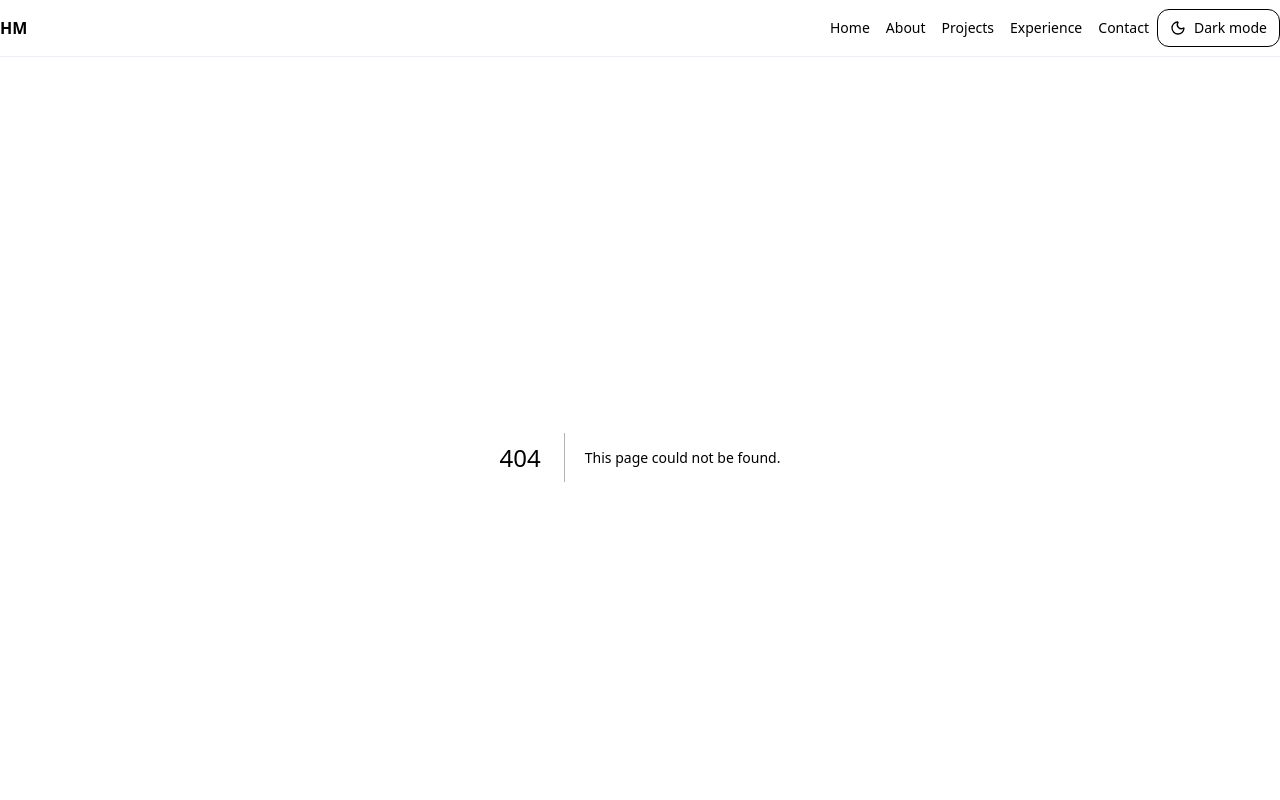
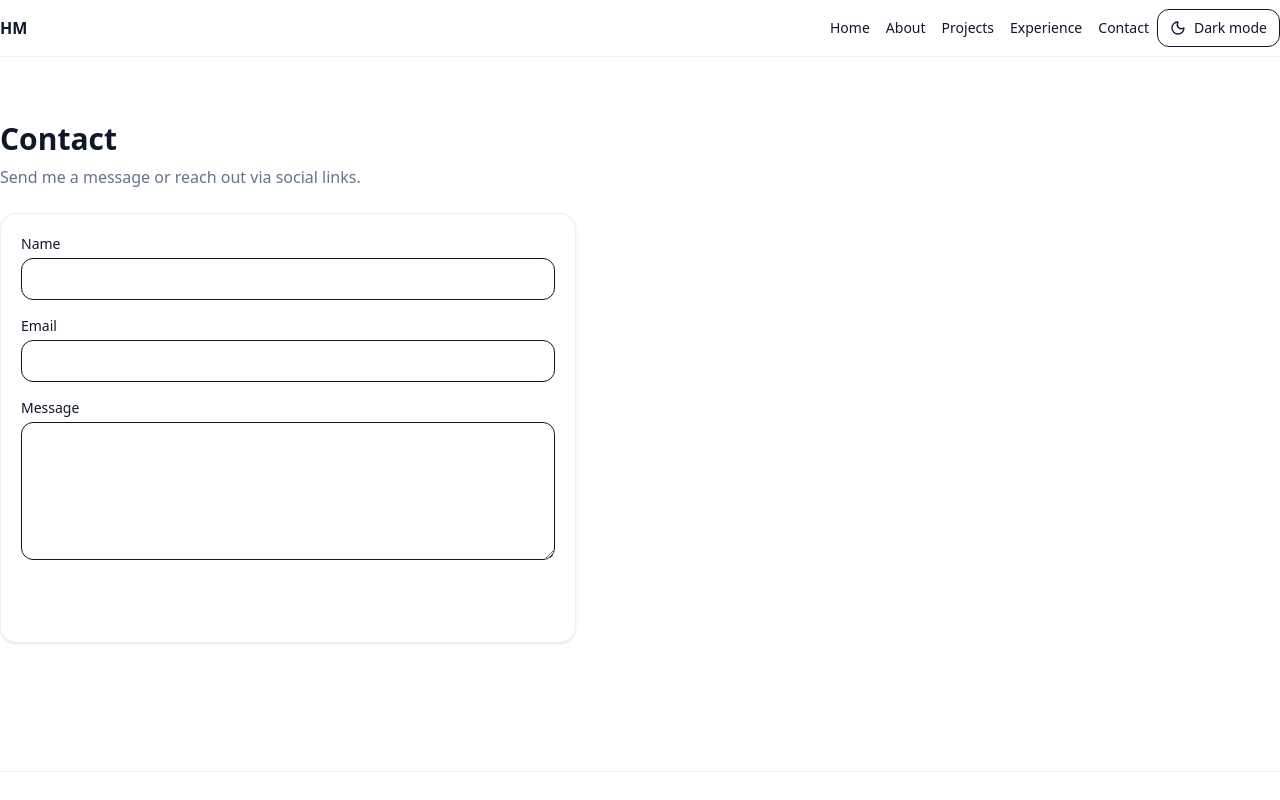
Before and after one commit to hubertMatras/hm-website, a Next.js app: page /contact in a window 1280 px wide. Before the commit this address had no page. Shown: the top 800 px of the page. Built offline with nearby package versions, Linux system fonts and the light colour scheme.

Commit message:
New Pages: - create: page.tsx for about, contact, experience and projects

```diff
--- /dev/null
+++ b/app/about/page.tsx
@@ -0,0 +1,43 @@
+import Image from "next/image";
+import Section from "../../components/Section";
+
+export default function AboutPage() {
+  return (
+    <Section
+      title="About Me"
+      description="A quick intro: skills, interests, and goals."
+    >
+      <div className="grid md:grid-cols-[160px,1fr] gap-6 items-start">
+        <div className="relative h-40 w-40 rounded-2xl overflow-hidden border">
+          <Image
+            src="/avatar.jpg"
+            alt="Hubert Matras"
+            fill
+            className="object-cover"
+          />
+        </div>
+        <div className="space-y-3">
+          <p>
+            I'm a Junior Software Engineer focused on modern frontend: React,
+            Next.js, TypeScript, and Tailwind.
+          </p>
+          <p>
+            I care about accessibility, clean design systems, and delightful UX.
+          </p>
+          <div>
+            <h3 className="font-semibold">Technologies</h3>
+            <ul className="mt-2 flex flex-wrap gap-2">
+              {["React", "Next.js", "TypeScript", "TailwindCSS", "Node.js"].map(
+                (t) => (
+                  <li key={t} className="text-xs px-2 py-1 rounded-full border">
+                    {t}
+                  </li>
+                )
+              )}
+            </ul>
+          </div>
+        </div>
+      </div>
+    </Section>
+  );
+}
--- /dev/null
+++ b/app/contact/page.tsx
@@ -0,0 +1,94 @@
+"use client";
+import Section from "../../components/Section";
+import { useState } from "react";
+
+export default function ContactPage() {
+  const [status, setStatus] = useState<
+    "idle" | "loading" | "success" | "error"
+  >("idle");
+
+  async function onSubmit(e: React.FormEvent<HTMLFormElement>) {
+    e.preventDefault();
+    setStatus("loading");
+    const form = e.currentTarget;
+    const body = {
+      name: (form.elements.namedItem("name") as HTMLInputElement).value,
+      email: (form.elements.namedItem("email") as HTMLInputElement).value,
+      message: (form.elements.namedItem("message") as HTMLTextAreaElement)
+        .value,
+    };
+    try {
+      const res = await fetch("/api/contact", {
+        method: "POST",
+        headers: { "Content-Type": "application/json" },
+        body: JSON.stringify(body),
+      });
+      if (!res.ok) throw new Error("Request failed");
+      setStatus("success");
+      form.reset();
+    } catch {
+      setStatus("error");
+    }
+  }
+
+  return (
+    <Section
+      title="Contact"
+      description="Send me a message or reach out via social links."
+    >
+      <form onSubmit={onSubmit} className="card max-w-xl space-y-4">
+        <div>
+          <label className="block text-sm mb-1" htmlFor="name">
+            Name
+          </label>
+          <input
+            required
+            className="w-full rounded-xl border px-3 py-2 bg-transparent"
+            id="name"
+            name="name"
+          />
+        </div>
+        <div>
+          <label className="block text-sm mb-1" htmlFor="email">
+            Email
+          </label>
+          <input
+            required
+            type="email"
+            className="w-full rounded-xl border px-3 py-2 bg-transparent"
+            id="email"
+            name="email"
+          />
+        </div>
+        <div>
+          <label className="block text-sm mb-1" htmlFor="message">
+            Message
+          </label>
+          <textarea
+            required
+            rows={5}
+            className="w-full rounded-xl border px-3 py-2 bg-transparent"
+            id="message"
+            name="message"
+          />
+        </div>
+        <button
+          disabled={status === "loading"}
+          className="inline-flex items-center rounded-xl bg-brand px-4 py-2 text-white hover:bg-brand-600 disabled:opacity-60"
+        >
+          {status === "loading" ? "Sending…" : "Send"}
+        </button>
+        {status === "success" && (
+          <p className="text-sm text-green-600">
+            Thanks! I'll get back to you.
+          </p>
+        )}
+        {status === "error" && (
+          <p className="text-sm text-red-600">
+            Something went wrong. Try again.
+          </p>
+        )}
+      </form>
+    </Section>
+  );
+}
--- /dev/null
+++ b/app/experience/page.tsx
@@ -0,0 +1,66 @@
+import Section from "../../components/Section";
+import { education, work, certifications } from "../../data/experience";
+
+export default function ExperiencePage() {
+  return (
+    <Section
+      title="Experience & Education"
+      description="A concise timeline of my background."
+    >
+      <div className="grid md:grid-cols-3 gap-8">
+        <div>
+          <h3 className="font-semibold mb-2">Work</h3>
+          <ul className="space-y-3">
+            {work.map((w) => (
+              <li key={w.title} className="card">
+                <p className="font-medium">{w.title}</p>
+                <p className="muted">
+                  {w.org} • {w.start} – {w.end}
+                </p>
+                {w.bullets && (
+                  <ul className="list-disc list-inside text-sm mt-2">
+                    {w.bullets.map((b, i) => (
+                      <li key={i}>{b}</li>
+                    ))}
+                  </ul>
+                )}
+              </li>
+            ))}
+          </ul>
+        </div>
+        <div>
+          <h3 className="font-semibold mb-2">Education</h3>
+          <ul className="space-y-3">
+            {education.map((e) => (
+              <li key={e.title} className="card">
+                <p className="font-medium">{e.title}</p>
+                <p className="muted">
+                  {e.org} • {e.start} – {e.end}
+                </p>
+              </li>
+            ))}
+          </ul>
+        </div>
+        <div>
+          <h3 className="font-semibold mb-2">Certifications</h3>
+          <ul className="space-y-3">
+            {certifications.map((c) => (
+              <li key={c.title} className="card">
+                <p className="font-medium">{c.title}</p>
+                <p className="muted">
+                  {c.org} • {c.year}
+                </p>
+              </li>
+            ))}
+          </ul>
+          <a
+            href="/Hubert-Matras-Resume.pdf"
+            className="inline-flex mt-4 items-center rounded-xl bg-brand px-4 py-2 text-white hover:bg-brand-600"
+          >
+            Download resume (PDF)
+          </a>
+        </div>
+      </div>
+    </Section>
+  );
+}
--- /dev/null
+++ b/app/projects/page.tsx
@@ -0,0 +1,18 @@
+import Section from "../../components/Section";
+import { projects } from "../../data/projects";
+import ProjectCard from "../../components/ProjectCard";
+
+export default function ProjectsPage() {
+  return (
+    <Section
+      title="Projects"
+      description="Selected projects with tech stacks and links."
+    >
+      <div className="grid sm:grid-cols-2 lg:grid-cols-3 gap-6">
+        {projects.map((p) => (
+          <ProjectCard key={p.title} {...p} />
+        ))}
+      </div>
+    </Section>
+  );
+}
```
